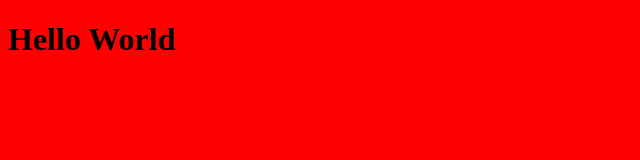
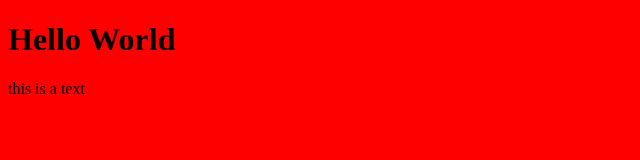
Before and after one commit to christinekjaer/firts-project, a plain HTML site: page index.html in a window 1280 px wide. Shown: the full height of the page, 0-640 px from the left. Drawn offline with Linux system fonts and the light colour scheme.

Commit message:
this is a message

```diff
--- a/index.html
+++ b/index.html
@@ -14,6 +14,7 @@
     </head>
     <body>
         <h1>Hello World</h1>
+        <p>this is a text</p>
 
     </body>
 </html>
```
